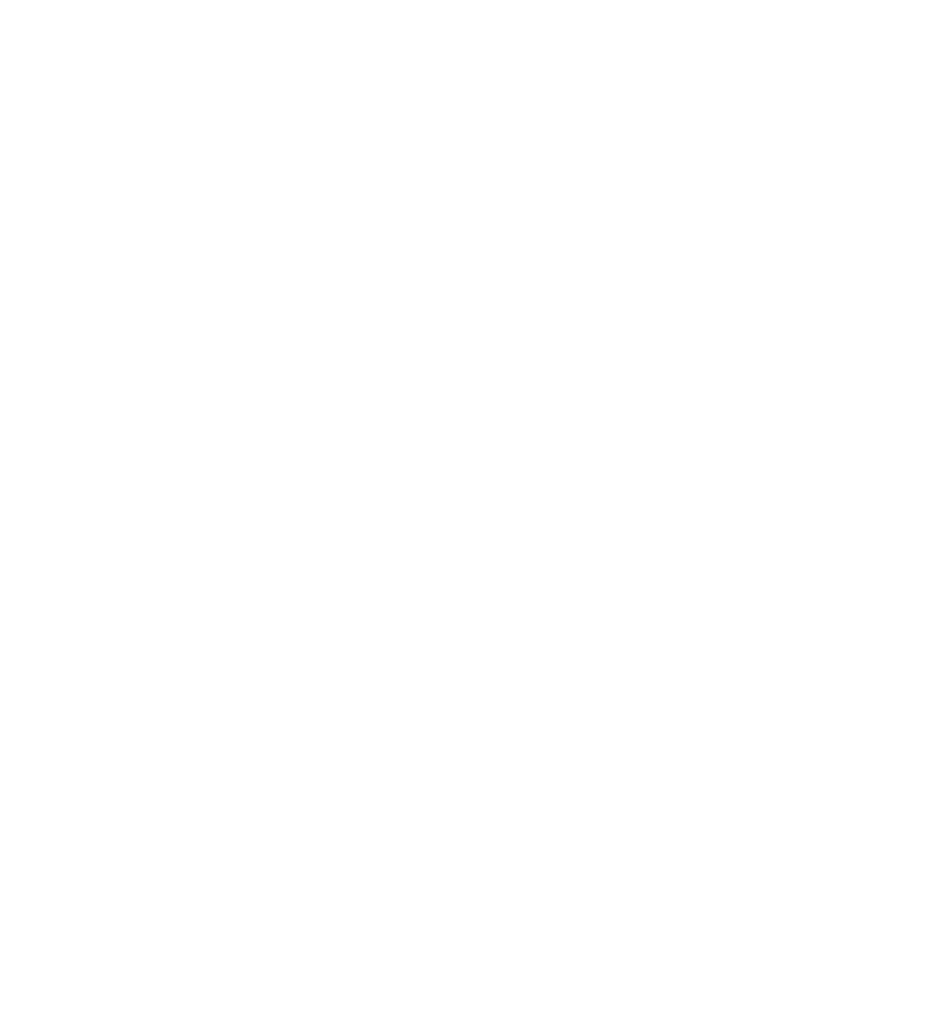
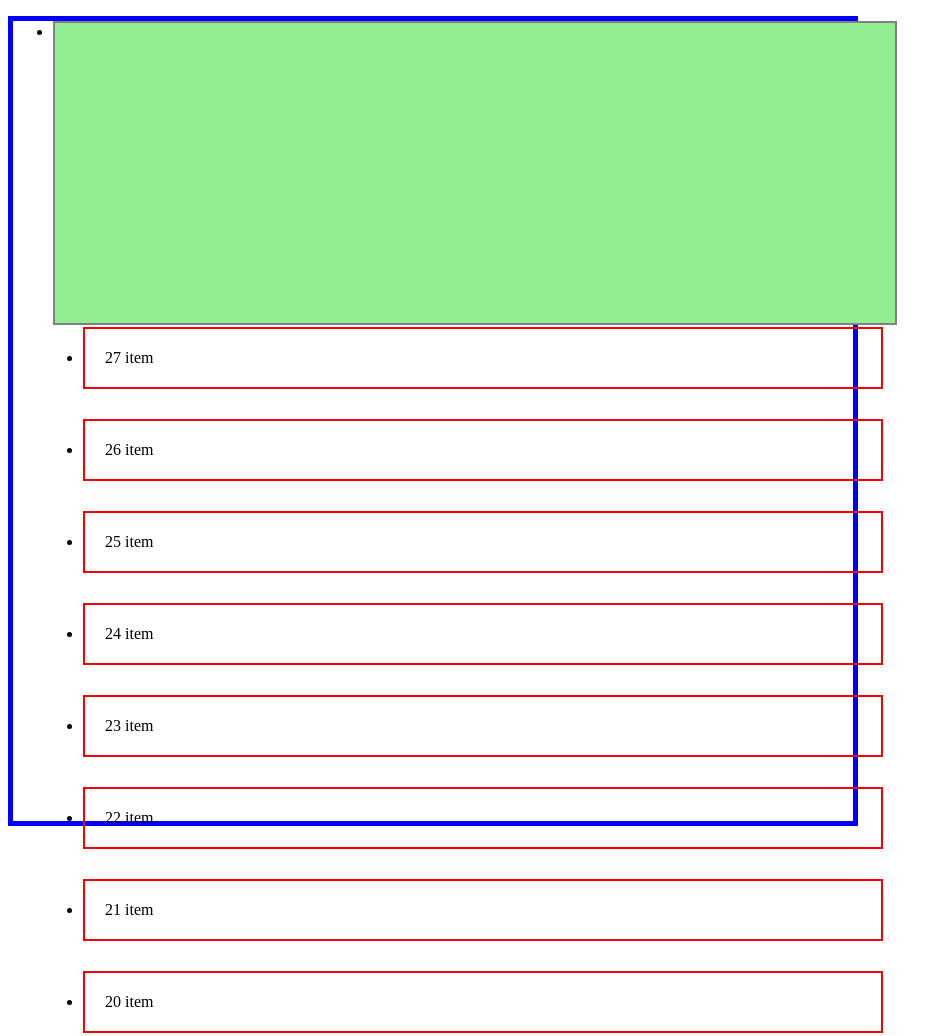
Before and after one commit to freshjspd/lazy_load_pd2023, a plain HTML site: page index.html in a window 1280 px wide. Shown: the top 1036 px of the page, without its empty margins (0-952 px from the left). Before the commit the page ends 800 px from the top, so only its background shows below. Drawn offline with Linux system fonts and the light colour scheme.

Commit message:
example list items

```diff
--- a/assets/index.js
+++ b/assets/index.js
@@ -0,0 +1,27 @@
+const list = document.getElementById('list');
+let count = 0;
+
+const observer = new IntersectionObserver(foo);
+observer.observe(document.getElementById('itemLoader'));
+
+function foo(entries, observer){
+    entries.forEach(el => {
+        if(el.isIntersecting){
+            addItemToList();
+        }
+    });
+}
+
+function createItem(){
+    const li = document.createElement('li');
+    li.classList.add('item');
+    li.innerText = `${++count} item`;
+    return li;
+}
+
+function addItemToList(){
+    for(let i=0; i<30; i++){
+        list.prepend(createItem());
+    }
+    list.scrollTo(0,700);
+}
--- a/assets/styles.css
+++ b/assets/styles.css
@@ -0,0 +1,25 @@
+#list{
+    min-height: 100vh;
+    max-height: 100vh;
+    max-width: 800px;
+    width: 100%;
+    position: relative;
+    border: 5px solid blue;
+}
+
+#itemLoader{
+    position: absolute;
+    top: 0;
+    width: 100%;
+    border: 2px solid gray;
+    background-color: lightgreen;
+    height: 300px;
+}
+
+.item{
+    width: 100%;
+    box-sizing: border-box;
+    margin: 30px;
+    padding: 20px;
+    border: 2px solid red;
+}
--- a/index.html
+++ b/index.html
@@ -8,5 +8,9 @@
     <script async src="./assets/index.js"></script>
     <link href="./assets/styles.css" rel="stylesheet" />
   </head>
-  <body></body>
+  <body>
+    <ul id="list">
+        <li id="itemLoader"></li>
+    </ul>
+  </body>
 </html>
```
